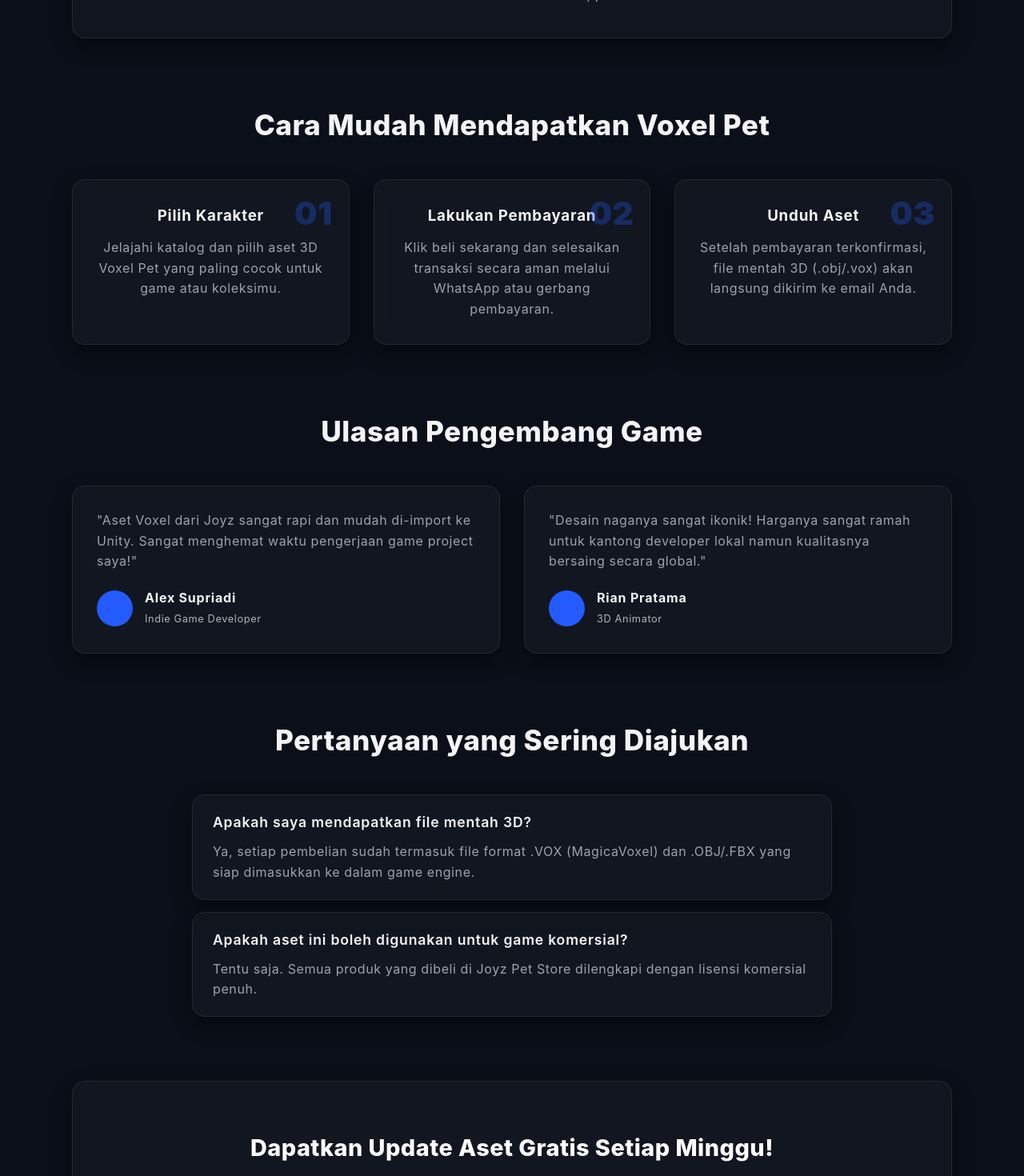
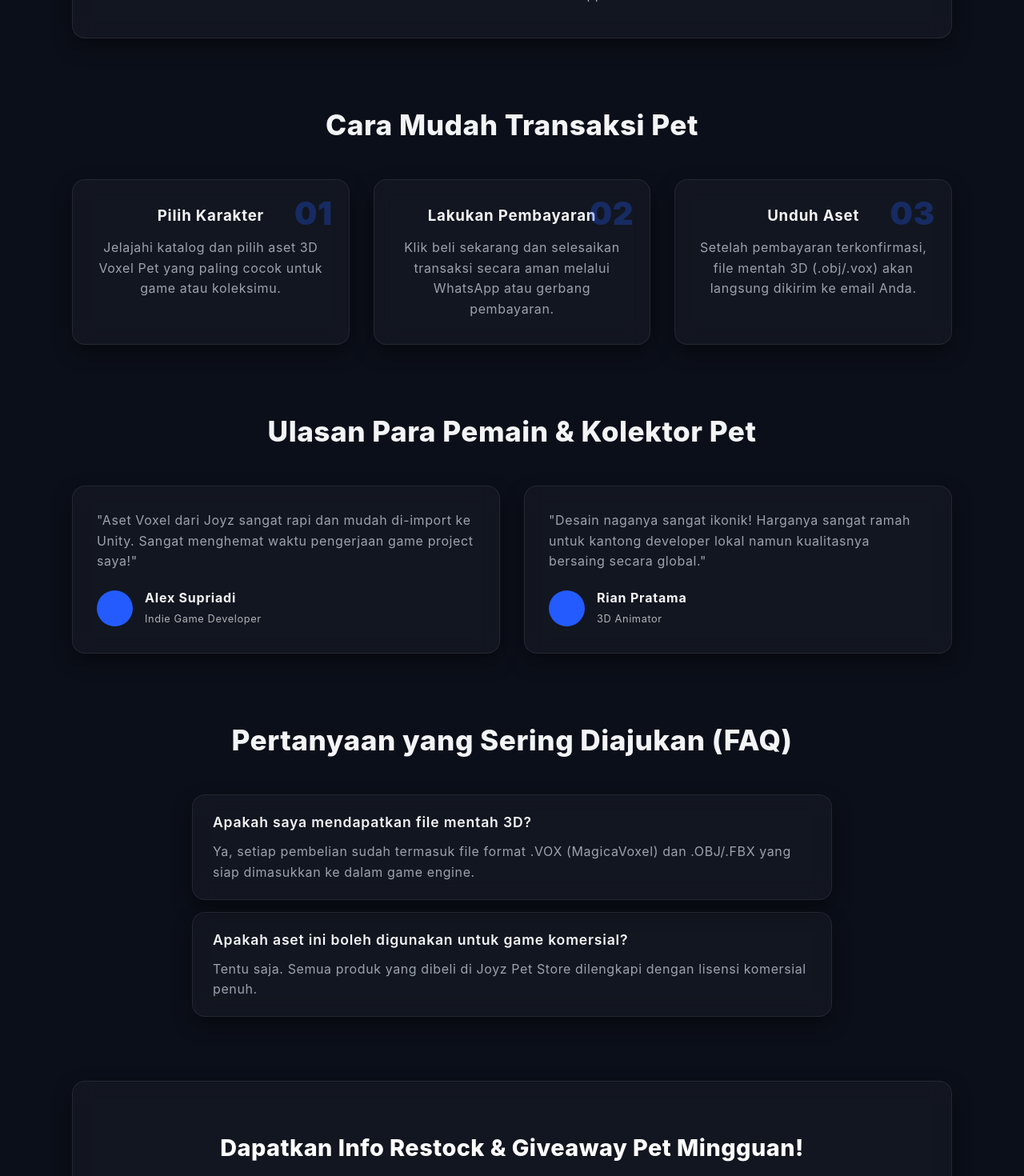
Before and after one commit to SiVennn/joyz-pet-store, a React (Vite) app: page / in a window 1280 px wide. Shown: the part 1400-2870 px from the top of the page at 80% size. Built offline with nearby package versions, Linux system fonts and the light colour scheme.

Commit message:
feat: update landing page copy for roblox pet trading context

```diff
--- a/src/pages/Home.jsx
+++ b/src/pages/Home.jsx
@@ -76,7 +76,7 @@ export default function Home() {
 
       {/* ================= ANATOMI 7: HOW IT WORKS ================= */}
       <section className="how-it-works-section">
-        <h2 className="text-gradient section-title">Cara Mudah Mendapatkan Voxel Pet</h2>
+        <h2 className="text-gradient section-title">Cara Mudah Transaksi Pet</h2>
         <div className="grid-modern">
           <div className="step-card">
             <span className="step-number">01</span>
@@ -100,7 +100,7 @@ export default function Home() {
 
       {/* ================= ANATOMI 8: TESTIMONIALS ================= */}
       <section className="testimonials-section">
-        <h2 className="text-gradient section-title">Ulasan Pengembang Game</h2>
+        <h2 className="text-gradient section-title">Ulasan Para Pemain & Kolektor Pet</h2>
         <div className="grid-modern">
           <div className="testimonial-card">
             <p>"Aset Voxel dari Joyz sangat rapi dan mudah di-import ke Unity. Sangat menghemat waktu pengerjaan game project saya!"</p>
@@ -128,7 +128,7 @@ export default function Home() {
 
       {/* ================= ANATOMI 9: FAQ ACCORDION ================= */}
       <section className="faq-section">
-        <h2 className="text-gradient section-title">Pertanyaan yang Sering Diajukan</h2>
+        <h2 className="text-gradient section-title">Pertanyaan yang Sering Diajukan (FAQ)</h2>
         <div className="faq-grid">
           <div className="faq-card">
             <h3 className="faq-question">Apakah saya mendapatkan file mentah 3D?</h3>
@@ -144,7 +144,7 @@ export default function Home() {
 
       {/* ================= ANATOMI 10: NEWSLETTER ================= */}
       <section className="newsletter-section">
-        <h2 className="text-gradient" style={{ fontSize: "1.8rem", margin: 0 }}>Dapatkan Update Aset Gratis Setiap Minggu!</h2>
+        <h2 className="text-gradient" style={{ fontSize: "1.8rem", margin: 0 }}>Dapatkan Info Restock & Giveaway Pet Mingguan!</h2>
         <p>Daftarkan email Anda untuk menerima notifikasi rilis karakter voxel terbaru dan diskon spesial.</p>
         <form className="newsletter-form" onSubmit={(e) => e.preventDefault()}>
           <input type="email" placeholder="Masukkan alamat email Anda" className="newsletter-input" required />
```
